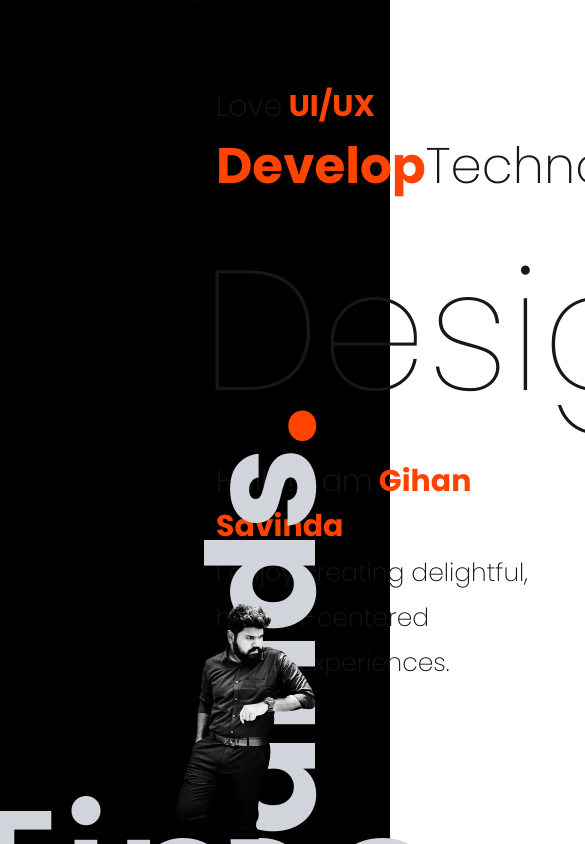
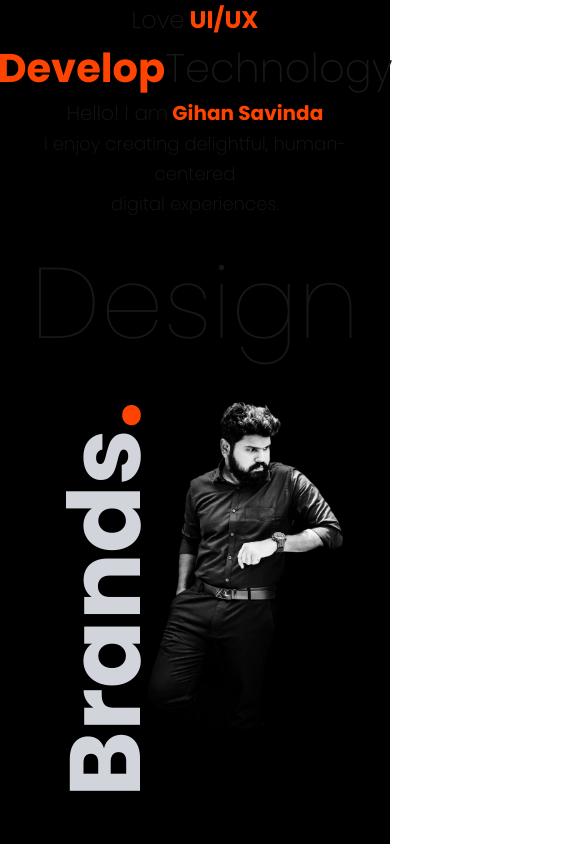
Before and after one commit to GihanSVND/Portfolio, a Next.js app: page / in a window 390 px wide. Shown: the part 960-1804 px from the top of the page, 585 px wide, since content can reach past the window. Built offline with nearby package versions, Linux system fonts and the light colour scheme.

Commit message:
Make about me part responsive

```diff
--- a/app/page.tsx
+++ b/app/page.tsx
@@ -14,10 +14,11 @@ export default function Home() {
     <body className={poppins2.className}>
       <div className="bg-black">
         {/* Main Section */}
-        <div className="flex flex-col justify-center items-center h-screen relative ">
-          <div className="transform -translate-y-[-680px] z-40">
+        <div className="flex flex-col justify-center items-center h-screen relative">
+          {/* Bouncing SVG Icon */}
+          <div className="translate-y-[630px] z-40">
             <svg
-              className="animate-bounce w-6 h-6"
+              className="animate-bounce w-6 h-6 md:w-8 md:h-8 lg:w-8 lg:h-8 "
               xmlns="http://www.w3.org/2000/svg"
               fill="none"
               viewBox="0 0 24 24"
@@ -25,8 +26,8 @@ export default function Home() {
               stroke="currentColor"
             >
               <path
-                stroke-linecap="round"
-                stroke-linejoin="round"
+                strokeLinecap="round"
+                strokeLinejoin="round"
                 d="m9 12.75 3 3m0 0 3-3m-3 3v-7.5M21 12a9 9 0 1 1-18 0 9 9 0 0 1 18 0Z"
               />
             </svg>
@@ -38,13 +39,12 @@ export default function Home() {
             alt="File icon"
             width={600}
             height={600}
-            className="z-10 transform scale-100 -translate-y-[-100px] transition-transform duration-500 ease-out"
+            className="z-10 transform scale-100 -translate-y-[-100px] transition-transform duration-500 ease-out sm:w-[600px] sm:h-[600px] md:w-[600px] md:h-[600px] lg:w-[600px] lg:h-[600px]"
           />
 
           {/* Large Text */}
-
           <h1
-            className={`${poppins7.className} absolute z-0 text-[300px] font-extrabold text-gray-300 transform -translate-y-[210px]`}
+            className={`${poppins7.className} absolute z-0 text-[80px] sm:text-[100px] md:text-[200px] lg:text-[300px] font-extrabold text-gray-300 transform -translate-y-[210px]`}
           >
             THINKER
             <span className="text-[#FF4401]">.</span>
@@ -52,40 +52,29 @@ export default function Home() {
         </div>
 
         {/* New Section for Grid */}
-        <div className="w-full py-[200px] bg-black">
-          <div className="max-w-full mx-auto grid grid-cols-1 md:grid-cols-2 gap-2 px-4">
-            {/* Left Column - Image */}
-            <div className="flex flex-col items-start transform -translate-x-[-200px]">
-              <div className="absolute bottom-16 w-[90px] border-t-2 border-[#FF4401]  -translate-y-[680px]"></div>
-              <p className="text-[30px]">
+        <div className="w-full py-[100px] md:py-[200px] bg-black">
+  <div className="max-w-full mx-auto grid grid-cols-1 md:grid-cols-2 gap-4 px-4">
+    {/* Left Column - Text */}
+    <div className="flex flex-col items-center md:items-start text-center md:text-left transform md:-translate-x-[-100px] lg:-translate-x-[-200px]">
+      <div className="relative bottom-16 w-[90px] border-t-2 border-[#FF4401] lg:translate-y-[-780px] mb-4 md:absolute md:-translate-y-[600px] "></div>
+
+      {/* "Love UI/UX" and "Develop Technology" Text */}
+      <p className="text-[24px] md:text-[30px]">
         Love
-                <span className={`${poppins7.className} text-[#FF4401]`}>
-                  {" "}
-                  UI/UX
-                </span>
+        <span className={`${poppins7.className} text-[#FF4401]`}> UI/UX</span>
       </p>
-
-              <p className="text-[50px]">
-                <span className={`${poppins7.className} text-[#FF4401]`}>
-                  {" "}
-                  Develop
-                </span>
+      <p className="text-[40px] md:text-[50px]">
+        <span className={`${poppins7.className} text-[#FF4401]`}> Develop</span>
         Technology
       </p>
 
-              <p
-                className={`${poppins1.className} -translate-x-[15px] text-[170px]`}
-              >
-                Design
-              </p>
-              <p className="text-[30px]">
-                Hello!. I am
-                <span className={`${poppins7.className} text-[#FF4401]`}>
-                  {" "}
-                  Gihan Savinda
-                </span>
+      {/* "Hello! I am Gihan Savinda" Text */}
+      <div className="md:translate-y-[250px]">
+      <p className="text-[20px] md:text-[30px]">
+        Hello! I am
+        <span className={`${poppins7.className} text-[#FF4401]`}> Gihan Savinda</span>
         <br />
-                <span className={`${poppins2.className} text-[25px]`}>
+        <span className={`${poppins2.className} text-[18px] md:text-[25px]`}>
           I enjoy creating delightful, human-centered
           <br />
           digital experiences.
@@ -93,24 +82,37 @@ export default function Home() {
       </p>
       </div>
 
-            {/* Right Column - Text */}
-            <div className="flex flex-col justify-center items-start text-left text-white pl-[100px]">
+      {/* Move the "Design" Text After the Introduction on Small Screens */}
+      <p
+        className={`${poppins1.className} text-[100px] md:text-[170px] transform translate-y-[10px] md:translate-y-[-160px] transition-transform duration-500 ease-out`}
+      >
+        Design
+      </p>
+    </div>
+
+    {/* Right Column - Text + Image */}
+    <div className="flex flex-col-reverse md:flex-col pb-[200px] lg:pb-[0px] justify-center items-center md:items-start text-center md:text-left text-white md:pl-[50px] lg:pl-[100px]">
+      {/* Image Below Text on Small Screens */}
+      <Image
+        src="/gihan.png"
+        alt="Gihan Image"
+        width={600}
+        height={600}
+        className="z-10 transform scale-100 mt-8 md:mt-0 translate-y-[-180px] translate-x-[50px] md:-translate-y-[100px] md:translate-x-[50px] transition-transform duration-500 ease-out"
+      />
+
+      {/* Rotated Text on Small Screens */}
       <h1
-                className={`${poppins7.className} -rotate-90 absolute z-0 text-[150px] font-extrabold text-gray-300 transform -translate-x-[150px] -translate-y-[120px]`}
+        className={`${poppins7.className} -rotate-90  text-[100px] md:text-[150px] font-extrabold text-gray-300 transform translate-y-[140px] translate-x-[-90px] md:-translate-y-[500px] md:-translate-x-[200px]`}
       >
         Brands
         <span className="text-[#FF4401]">.</span>
       </h1>
-              <Image
-                src="/gihan.png"
-                alt="File icon"
-                width={700}
-                height={700}
-                className="z-10 transform scale-100 -translate-y-[100px] transition-transform duration-500 ease-out"
-              />
     </div>
   </div>
 </div>
+
+
         <div className="flex flex-col translate-y-[-120px] justify-center items-center relative ">
           <h1
             className={`${poppins5.className} absolute text-[200px] font-extrabold text-gray-300`}
@@ -297,9 +299,7 @@ export default function Home() {
 
         <div className="flex items-center justify-center min-h-screen">
           <div className="grid grid-cols-11 grid-rows-12 gap-4 h-[1400px] w-[1400px]">
-            <div className="bg-[#ffffff] col-span-3 row-span-3 col-start-8 row-start-1 rounded-[40px]">
-
-            </div>
+            <div className="bg-[#ffffff] col-span-3 row-span-3 col-start-8 row-start-1 rounded-[40px]"></div>
             <div className="bg-[#ffffff] col-span-6 row-span-3 col-start-2 row-start-1 rounded-[40px]">
               <div className="flex h-full justify-center items-center">
                 <Image
@@ -313,7 +313,6 @@ export default function Home() {
                   className={`${poppins4.className} text-[#000000] text-[150px]`}
                 >
                   Swift
-
                 </h1>
               </div>
             </div>
@@ -363,7 +362,6 @@ export default function Home() {
                   height={120}
                   className="transition-transform duration-500 p-[5px]"
                 />
-
               </div>
             </div>
           </div>
```
Lines whose indentation alone changed are shown as unchanged.
